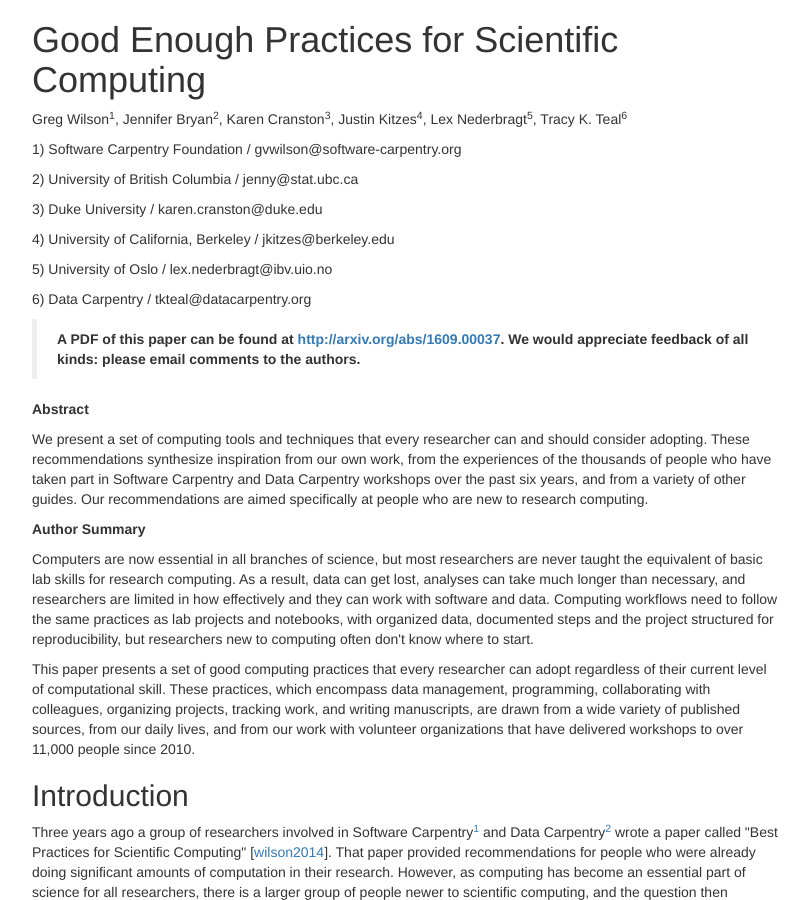
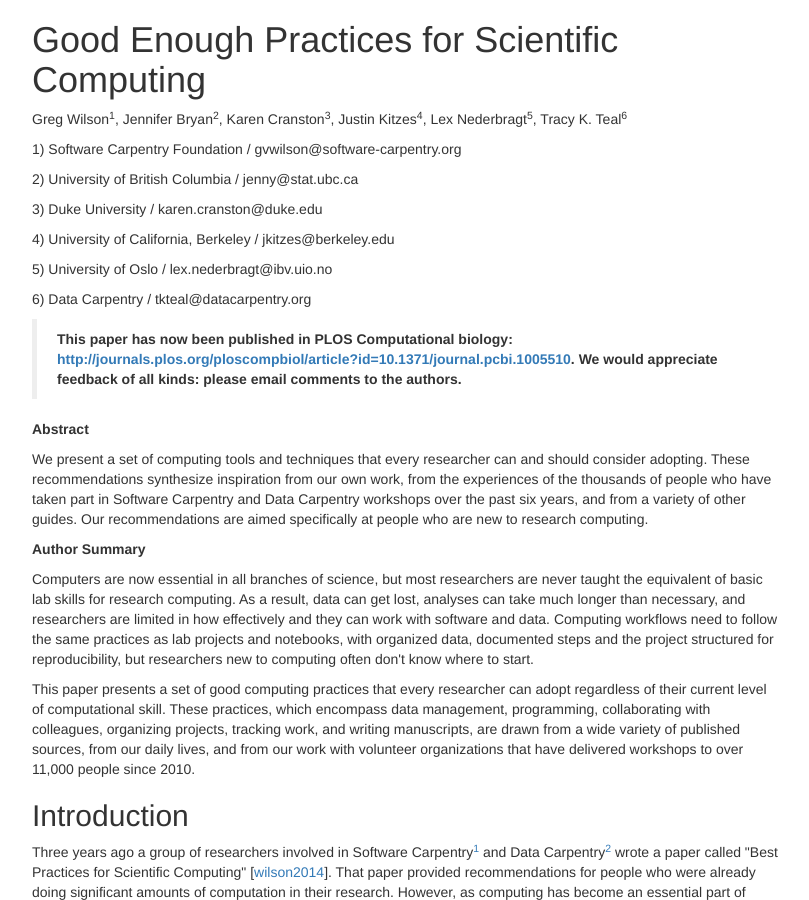
Before and after one commit to swcarpentry/good-enough-practices-in-scientific-computing, a Jekyll site: the page built from index.md, in a window 1280 px wide and 900 px high. Shown: the whole window, without its empty margins (233-1042 px from the left). Built offline with Jekyll 4.4.1, drawn with Linux system fonts in a browser that asks for light colours; our own code applies the rules of GitHub Pages for plain Markdown files.

Commit message:
Link to published version

```diff
--- a/index.md
+++ b/index.md
@@ -22,7 +22,7 @@ Tracy K. Teal<sup>6</sup>
 
 6) Data Carpentry / tkteal@datacarpentry.org
 
-> **A PDF of this paper can be found at <http://arxiv.org/abs/1609.00037>.
+> **This paper has now been published in PLOS Computational biology: <http://journals.plos.org/ploscompbiol/article?id=10.1371/journal.pcbi.1005510>.
 > We would appreciate feedback of all kinds:
 > please email comments to the authors.**
 
```
